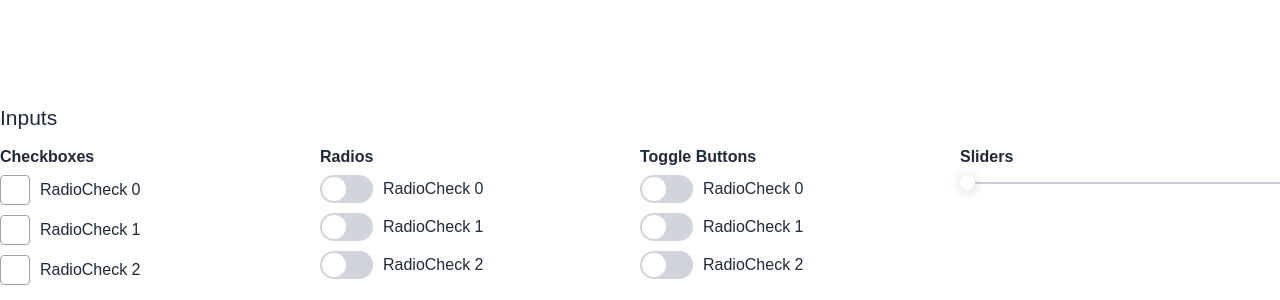
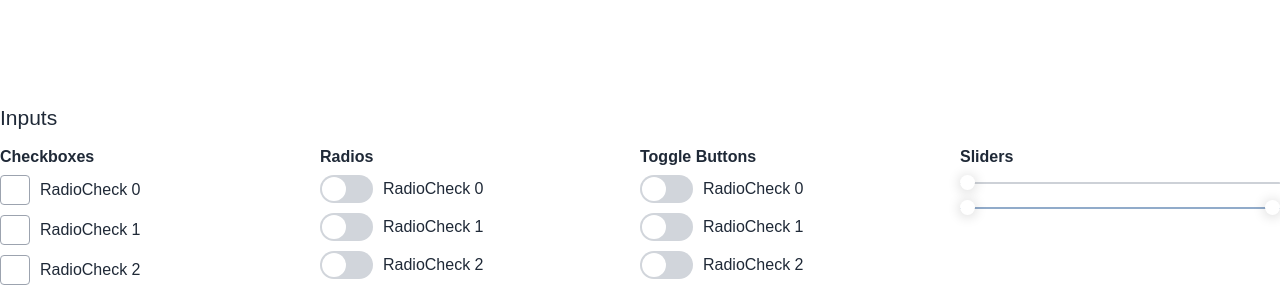
Before and after one commit to cyber-wf13/vue-kit, a Vue app: page / in a window 1280 px wide. Shown: the part 500-800 px from the top of the page. Built offline with nearby package versions, Linux system fonts and the light colour scheme; the HTML template or start-up script is replaced by a standard one.

Commit message:
Add SliderDouble component with basic logic

```diff
--- a/src/App.vue
+++ b/src/App.vue
@@ -57,6 +57,11 @@
             max-value="400"
             @change="sliderMove"
           ></slider-single>
+          <slider-double
+            min-value="300"
+            max-value="400"
+            @change="sliderMove"
+          ></slider-double>
         </div>
       </div>
     </div>
@@ -66,6 +71,7 @@
 <script>
 import RadioCheck from "@/components/RadioCheck.vue";
 import SliderSingle from "@/components/SliderSingle.vue";
+import SliderDouble from "@/components/SliderDouble.vue";
 
 export default {
   name: "App",
@@ -116,6 +122,7 @@ export default {
   components: {
     RadioCheck,
     SliderSingle,
+    SliderDouble,
   },
   methods: {
     radioCheckHandle(e) {
--- /dev/null
+++ b/src/components/SliderDouble.vue
@@ -0,0 +1,206 @@
+<template>
+  <div
+    class="slider-double"
+    ref="sliderBlock"
+    @mouseleave="toggleUp"
+    @click="lineClick"
+  >
+    <button
+      class="slider-double__toggle slider-double__toggle-prev"
+      :class="{ 'slider__toggle--pressed': isPressed.prev }"
+      ref="togglePrev"
+      @mousedown="toggleDown"
+      @mouseup="toggleUp"
+    ></button>
+    <span
+      class="slider-double__line slider-double__underline"
+      ref="underline"
+    ></span>
+    <span class="slider-double__line"></span>
+    <button
+      class="slider-double__toggle slider-double__toggle-next"
+      :class="{ 'slider__toggle--pressed': isPressed.next }"
+      ref="toggleNext"
+      @mousedown="toggleDown"
+      @mouseup="toggleUp"
+    ></button>
+  </div>
+</template>
+<script>
+export default {
+  props: ["minValue", "maxValue"],
+  data() {
+    return {
+      isPressed: {
+        prev: false,
+        next: false,
+      },
+      currentToggle: null,
+      currentValue: 0,
+      percent: 0,
+      underlineCoords: {
+        left: 0,
+        right: 0,
+      },
+    };
+  },
+  methods: {
+    toggleDown(e) {
+      console.log("Is pressed");
+      this.currentToggle = e.target;
+
+      if (this.currentToggle === this.$refs.toggleNext) {
+        this.isPressed.next = true;
+      } else {
+        this.isPressed.prev = true;
+      }
+
+      document.addEventListener("mousemove", this.mouseMove);
+    },
+    toggleUp() {
+      if (this.isPressed.prev === false && this.isPressed.next === false) {
+        return;
+      }
+
+      console.log("Is down");
+
+      this.isPressed.prev = false;
+      this.isPressed.next = false;
+
+      document.removeEventListener("mousemove", this.mouseMove);
+      this.calculateValue();
+      this.$emit("change", this.currentValue);
+    },
+    mouseMove(e) {
+      const moveX = e.x;
+
+      this.calculateTogglePos(moveX);
+    },
+    lineClick(e) {
+      const { target } = e;
+      if (
+        this.$refs.toggleNext === target ||
+        this.$refs.togglePrev === target
+      ) {
+        return;
+      }
+
+      this.mouseMove(e);
+      this.calculateValue();
+      this.$emit("change", this.currentValue);
+    },
+    calculateTogglePos(moveX) {
+      const sliderX = this.$refs.sliderBlock.getBoundingClientRect().x;
+      const sliderWidth = this.$refs.sliderBlock.getBoundingClientRect().width;
+      let togglePrevPosX = moveX - sliderX;
+      let toggleNextPosX = sliderWidth - (moveX - sliderX);
+      let toggleStyleRule = "";
+
+      function validateToggleCoords(coords /* coordsAny */) {
+        let togglePos = coords;
+        // const toggleAny = coordsAny;
+        // const toggleDiff = toggleAny - togglePos - 15;
+
+        if (togglePos > sliderWidth) {
+          togglePos = sliderWidth;
+        } else if (togglePos < 0) {
+          togglePos = 0;
+        }
+        // else if (toggleDiff <= 0) {
+        //   return toggleAny - 15;
+        // }
+
+        return togglePos;
+      }
+      togglePrevPosX = validateToggleCoords(togglePrevPosX, toggleNextPosX);
+      toggleNextPosX = validateToggleCoords(toggleNextPosX, togglePrevPosX);
+
+      // const test = toggleNextPosX - togglePrevPosX - 15;
+
+      // if (test <= 0) {
+      //   console.log("EQ");
+      // }
+
+      if (this.currentToggle === this.$refs.toggleNext) {
+        toggleStyleRule = `right: ${toggleNextPosX}px;`;
+        this.underlineCoords.right = toggleNextPosX;
+      } else {
+        toggleStyleRule = `left: ${togglePrevPosX}px;`;
+        this.underlineCoords.left = togglePrevPosX;
+      }
+
+      this.currentToggle.setAttribute("style", toggleStyleRule);
+      this.$refs.underline.setAttribute(
+        "style",
+        `left: ${this.underlineCoords.left}px; right: ${this.underlineCoords.right}px;`
+      );
+
+      this.percent = Math.round((togglePrevPosX / sliderWidth) * 100);
+      console.log("Is moveing");
+    },
+    calculateValue() {
+      const diffMinMaxValue = this.maxValue - this.minValue;
+      const calcValue = (diffMinMaxValue / 100) * this.percent;
+      this.currentValue = Number(this.minValue) + calcValue;
+    },
+  },
+  computed: {
+    // classOfPressed() {
+    //   return {
+    //     "slider__toggle--pressed": this.isPressed.prev || this.isPressed.next,
+    //   };
+    // },
+  },
+};
+</script>
+<style lang="scss">
+.slider-double {
+  position: relative;
+  background-color: transparent;
+  display: flex;
+  justify-content: space-between;
+  align-items: center;
+  z-index: 1;
+  width: 100%;
+
+  &__line {
+    display: inline-block;
+    position: absolute;
+    top: 50%;
+    left: 0;
+    right: 0;
+    transform: translateY(-50%);
+    height: 1px;
+    border-radius: 3px;
+    background-color: $c-border;
+    z-index: 5;
+  }
+
+  &__underline {
+    z-index: 3;
+    background-color: $c-primary;
+  }
+
+  &__toggle {
+    position: relative;
+    height: 15px;
+    width: 15px;
+    border-radius: 50%;
+    background-color: #fff;
+    border: none;
+    box-shadow: 0 1px 13px 0 rgba(#000, 0.2);
+    cursor: pointer;
+    outline: none;
+    z-index: 10;
+    transition: transform 0.3s ease;
+
+    &--pressed {
+      transform: scale3d(1.5, 1.5, 1);
+    }
+  }
+
+  &__toggle-prev {
+    z-index: 20;
+  }
+}
+</style>
```
Also changed, not shown: .eslintrc.js.
